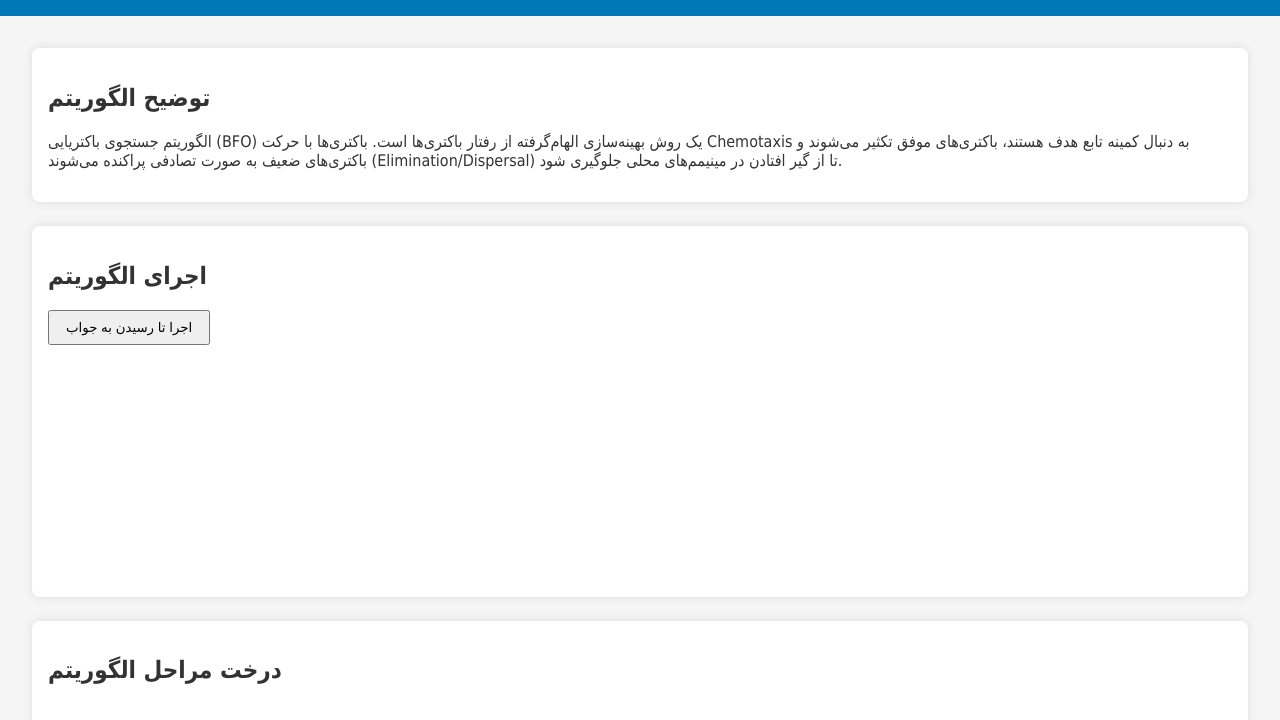
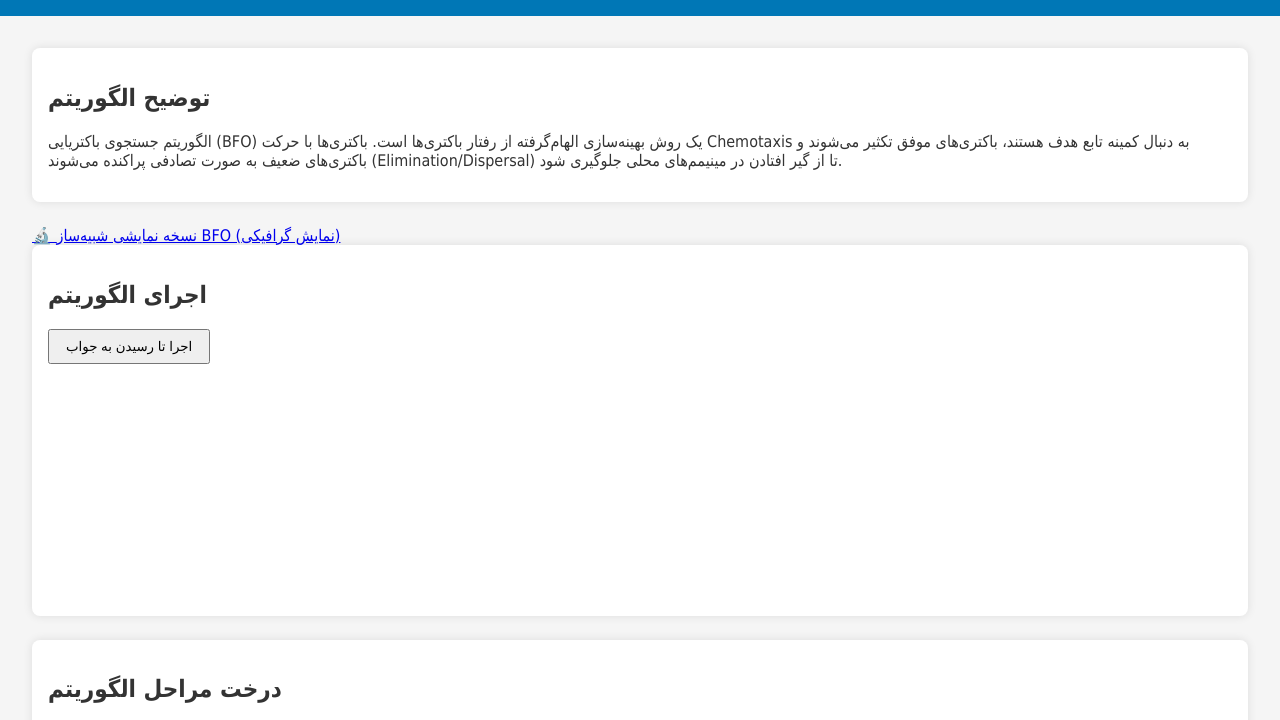
Before and after one commit to samkhanian/BFO_Algorithm, a plain HTML site: page index.html in a window 1280 px wide. Shown: the part 97-817 px from the top of the page. Drawn offline with Linux system fonts and the light colour scheme.

Commit message:
Update index.html

```diff
--- a/index.html
+++ b/index.html
@@ -20,7 +20,12 @@
       باکتری‌های موفق تکثیر می‌شوند و باکتری‌های ضعیف به صورت تصادفی پراکنده می‌شوند (Elimination/Dispersal) تا از گیر افتادن در مینیمم‌های محلی جلوگیری شود.
     </p>
   </section>
-
+<nav>
+  <!-- لینک به نسخه نمایشی شبیه‌ساز BFO -->
+  <a href="./bfo-sim.html" target="_blank" rel="noopener noreferrer">
+    🔬 نسخه نمایشی شبیه‌ساز BFO (نمایش گرافیکی)
+  </a>
+</nav>
   <section id="algorithm-demo">
     <h2>اجرای الگوریتم</h2>
     <button id="runBFO">اجرا تا رسیدن به جواب</button>
```
